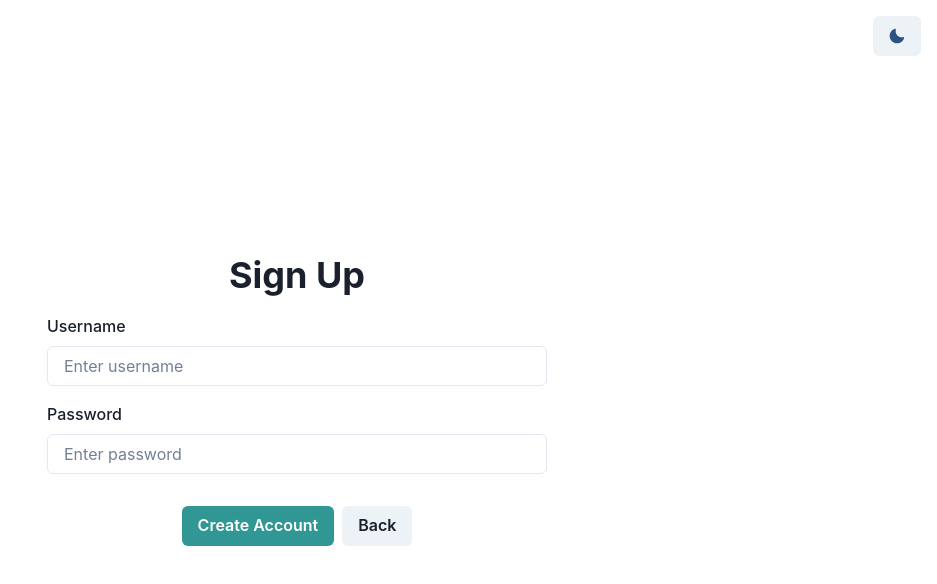
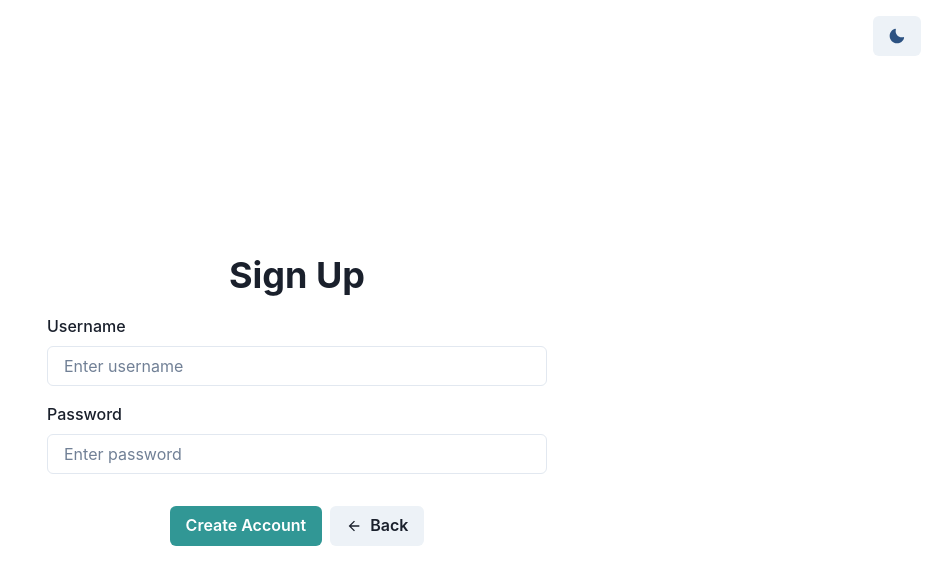
Before and after one commit to patriceandrea/chat-application, a React (Create React App) app in the folder client/: page /register in a window 1280 px wide. Shown: the top 584 px of the page, without its empty margins (343-1280 px from the left). Built offline with nearby package versions, Linux system fonts and the light colour scheme.

Commit message:
adds arrow back icon

```diff
--- a/client/src/Components/Login/SignUp.js
+++ b/client/src/Components/Login/SignUp.js
@@ -4,6 +4,7 @@
 import * as Yup from 'yup';
 import TextField from './TextField';
 import { useNavigate } from 'react-router-dom';
+import { ArrowBackIcon } from '@chakra-ui/icons';
 
 const SignUp = () => {
   const navigate = useNavigate();
@@ -49,7 +50,7 @@
         />
         <ButtonGroup pt="1rem">
           <Button colorScheme="teal" type='submit'>Create Account</Button>
-          <Button onClick={() => navigate("/")}>Back</Button>
+          <Button onClick={() => navigate("/")} leftIcon={<ArrowBackIcon />}>Back</Button>
         </ButtonGroup>
       </VStack>
     </Formik >
```
